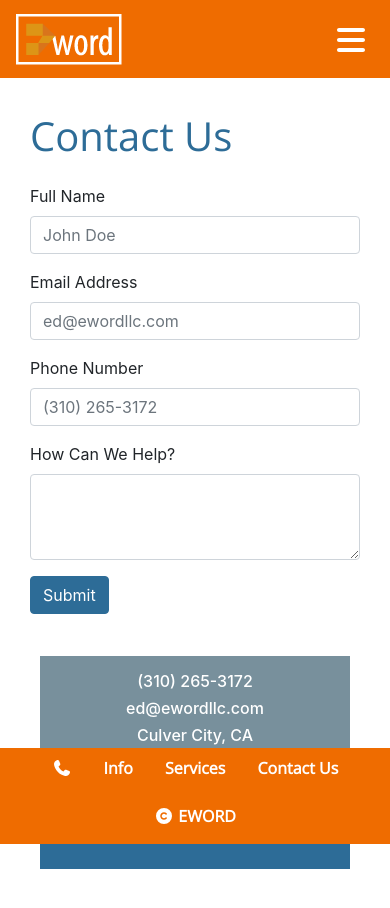
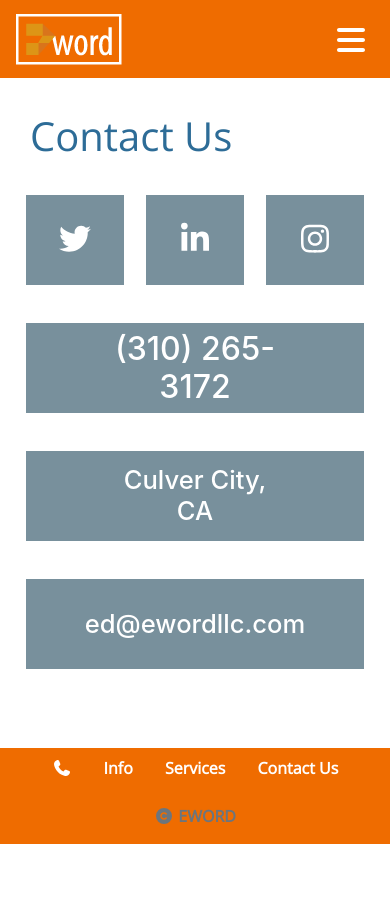
Before and after one commit to likane/likane.github.io, a plain HTML site: page contact.html in a window 390 px wide. After the commit the page ends 844 px from the top, so only its background shows below. Drawn offline with nearby package versions, Linux system fonts and the light colour scheme.

Commit message:
updating contact form

```diff
--- a/contact.html
+++ b/contact.html
@@ -130,55 +130,24 @@
 
         <!-- contact form -->
         <div class="row">
-          <div class="col-sm-12 col-md-8 contactForm">
-              <form action="mailto:lkane02@yahoo.com" method="post" enctype="text/plain">
-                  <div class="form-group">
-                      <label for="exampleFormControlInput1">Full Name</label>
-                      <input type="text" class="form-control" id="exampleFormControlInput1" placeholder="John Doe">
-                    </div>
+          <div class="col-4 contactCard ">
+              <h4><a href=""><i class="fab fa-twitter socialMediaInfoIcons"></i></a></h4>
+            <!-- <div class="innerContactInfoCard"></div> -->
+          </div>
+          <div class="col-4 contactCard ">
+              <h4><a href=""><i class="fab fa-linkedin-in socialMediaInfoIcons"></i></a></h4>
+          </div>
 
-                  <div class="form-group">
-                    <label for="exampleFormControlInput1">Email Address</label>
-                    <input type="email" class="form-control" id="exampleFormControlInput1" placeholder="ed@ewordllc.com">
-                  </div>
-
-                  <div class="form-group">
-                      <label for="exampleFormControlInput1">Phone Number</label>
-                      <input type="text" class="form-control" id="exampleFormControlInput1" placeholder="(310) 265-3172">
-                    </div>
-
-                  <div class="form-group">
-                    <label for="exampleFormControlTextarea1">How Can We Help?</label>
-                    <textarea class="form-control" id="exampleFormControlTextarea1" type="text" rows="3"></textarea>
-                  </div>
-
-                  <button type="submit" value="send" class="btn btn-primary">Submit</button>
-                </form>
-
-          </div>
-          <div class="col-sm-12 col-md-4 contactSide">
-            <div class="contactInfoCard">
-              <div class="innerContactInfoCard">
-                  <h4><a href="tel:1-310-265-3172">(310) 265-3172</a></h4>
-                  <h4><a href="mailto:ed@ewordllc.com">ed@ewordllc.com</a></h4>
-                  <h4>Culver City, CA</h4>
-              </div>
-
-          </div>
-          <div class="contactSocialCard">
-            <div class="innerContactSocialCard">
-                <ul class="socialMediaIconsContact">
-                    <li><a href=""><i class="fab fa-twitter"></i></a></li>
-                    <li><a href=""><i class="fab fa-linkedin-in"></i></a></li>
-                    <li><a href=""><i class="fab fa-instagram"></i></a></li>
-                  </ul>
-            </div>
-
+          <div class="col-4 contactCard ">
+              <h4><a href=""><i class="fab fa-instagram socialMediaInfoIcons"></i></a></h4>
           </div>
         </div>
 
+        <div class="row contactRowBottom">
+          <div class="col-lg-4 col-sm-12 contactCard"><h4><a class="contactPhoneNumber" href="tel:1-310-265-3172">(310) 265-3172</a></h4></div>
+          <div class="col-lg-4 col-sm-12 contactCard"><h4>Culver City, CA</h4></div>
+          <div class="col-lg-4 col-sm-12 contactCard"><h4><a href="mailto:ed@ewordllc.com">ed@ewordllc.com</a></h4></div>
         </div>
-
 
     </section>
 
--- a/style.css
+++ b/style.css
@@ -285,78 +285,45 @@ section {
 }
 
 /* CONTACT */
-.contactForm .contactSide {
-  display: inline-block;
+
+.contactCard {
+  text-align: center;
+  background: #78909c;
+  margin-bottom: 1rem;
+  min-height: 7rem;
+  border: 0.7rem #fff solid;
+}
+.contactCard h4 {
+  font-size: 1.6rem;
+  list-style: none;
+  color: #fff;
+
+  margin: 0;
+  position: absolute;
+  top: 50%;
+  left: 50%;
+  -ms-transform: translate(-50%, -50%);
+  transform: translate(-50%, -50%);
 }
 
-.contactForm .btn {
-  background-color: #2d6c97;
-  border-color: #2d6c97;
+.contactCard a {
+  color: #fff;
 }
 
-.contactForm .btn:hover {
-  background-color: #78909c;
-  border-color: #2d6c97;
+.contactCard a:hover {
+  color: #db942b;
 }
 
-.contactInfoCard {
-  background-color: #78909c;
-  /* background: repeating-linear-gradient(
-    45deg,
-    /* #455a64,
-    #455a64 15px, */ /* #fff,
-    #fff 15px,
-    #78909c 15px,
-    #78909c 30px
-  ); */
-  text-align: center;
-  height: 50%;
-  border: 10px solid #fff;
-  padding-top: 3rem;
+.contactPhoneNumber {
+  font-size: 1.5rem;
 }
 
-.innerContactInfoCard {
-  background: #78909c;
-  /* width: 80%; */
+.contactPhoneNumber a:hover {
+  color: #db942b;
 }
 
-.contactSocialCard {
-  background-color: #2d6c97;
-  /* background: repeating-linear-gradient(
-    45deg,
-    /* #1565c0,
-    #1565c0 20px, */
-  /*#fff,
-    #fff 15px,
-    #2d6c97 15px,
-    #2d6c97 30px
-  ); */
-  text-align: center;
-  height: 50%;
-  border: 10px solid #fff;
-  padding-top: 3rem;
-}
-
-.contactInfoCard h4,
-a {
-  color: #fff !important;
-}
-
-.contactInfoCard a:hover {
-  color: #ef6c00 !important;
-  text-shadow: 1px 1px 1px #90a4ae;
-}
-
-.contactSocialCard li {
-  color: #fff;
-  list-style: none;
-  display: inline;
-  font-size: 4rem;
-  padding-right: 1.5rem;
-}
-
-.contactSocialCard a:hover {
-  color: #ef6c00 !important;
+.socialMediaInfoIcons {
+  font-size: 3rem;
 }
 
 /* SERVICES */
@@ -378,13 +345,9 @@ a {
 
 @media screen and (max-width: 1207px) {
   /* Contact */
-  .contactSocialCard {
-    padding-top: 3.3rem;
+  .contactPhoneNumber {
+    font-size: 1rem;
   }
-  .contactSocialCard li {
-    font-size: 3rem;
-  }
-
   /* About */
 
   .aboutPage {
@@ -401,29 +364,20 @@ a {
     font-size: 1rem;
   }
   /* Contact */
-  .contactSocialCard {
-    padding-top: 3.3rem;
-  }
-  .contactSocialCard li {
-    font-size: 3rem;
-  }
 }
 
 @media screen and (max-width: 993px) {
   /* Contact */
-  .contactSocialCard {
-    padding-top: 5rem;
-  }
-  .contactSocialCard li {
-    font-size: 1rem;
+  .contactPhoneNumber {
+    font-size: 2rem;
   }
 
-  .contactInfoCard h4 {
-    font-size: 1rem;
+  .socialMediaInfoIcons {
+    font-size: 2rem;
   }
 
-  .partners ul {
-    padding-inline-start: 0px !important;
+  .contactRowBottom {
+    margin-bottom: 2rem;
   }
 }
 /* ipad 768 */
@@ -477,23 +431,8 @@ a {
   }
 
   /* Contact */
-  .contactSocialCard {
-    padding-top: 1.2rem;
-  }
-  .contactSocialCard li {
-    font-size: 1rem;
-  }
-
-  .contactInfoCard h4 {
-    font-size: 1rem;
-  }
-  .contactInfoCard {
-    padding-top: 0.2rem;
-  }
-
-  .contactPage section {
-    height: 100%;
-    margin-bottom: 8rem;
+  .contactRowBottom {
+    margin-bottom: 2rem;
   }
 }
 
@@ -552,25 +491,15 @@ a {
     border-bottom: 1px solid rgba(0, 0, 0, 0.125);
   }
 
+  .contactRowBottom {
+    margin-bottom: 2rem;
+  }
+
   /*About*/
   .aboutQuote h2 {
     font-size: 1.5rem;
   }
   /* Contact */
-  .contactSocialCard {
-    padding-top: 1.2rem;
-  }
-  .contactSocialCard li {
-    font-size: 2.5rem;
-  }
-
-  .contactInfoCard {
-    padding-top: 1rem;
-  }
-  .contactForm {
-    margin-bottom: 2rem;
-  }
-
   .contactPage section {
     height: 100%;
     margin-bottom: 8rem;
```
